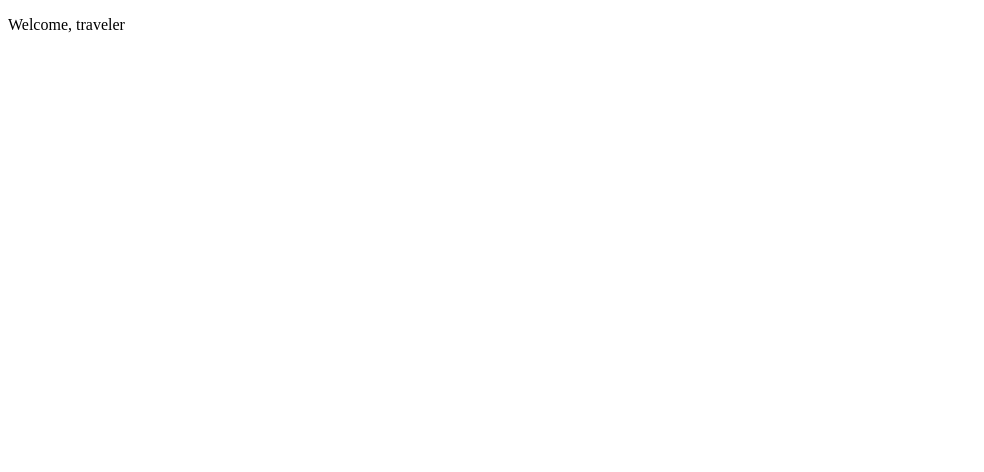
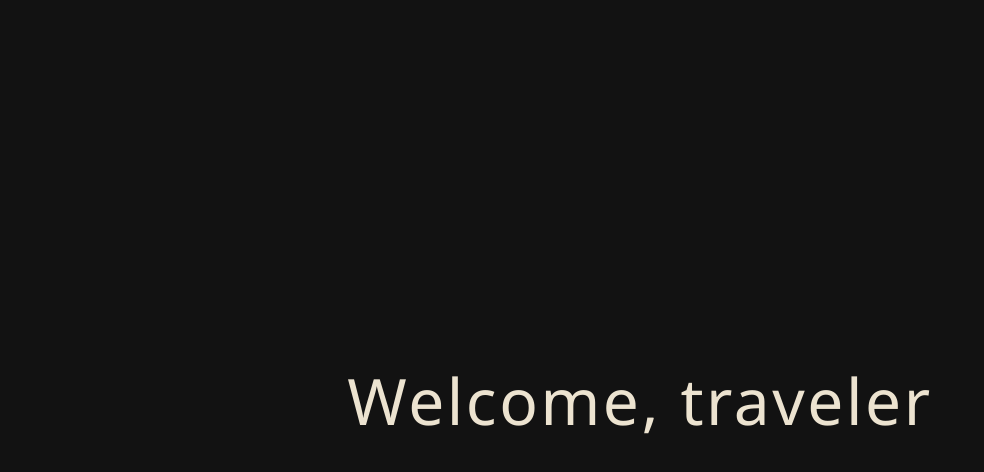
Before and after one commit to ahmetolsen/home, a plain HTML site: page index.html in a window 1280 px wide. Shown: the whole page, without its empty margins (0-984 px from the left). Drawn offline with Linux system fonts and the light colour scheme.

Commit message:
Modify title and welcome message in index.html
Updated the title and changed the welcome message from a paragraph to a heading.

```diff
--- a/index.html
+++ b/index.html
@@ -2,10 +2,31 @@
 <html lang="en">
 <head>
   <meta charset="UTF-8">
-  <meta name="viewport" content="width=device-width, initial-scale=1">
-  <title>My Website</title>
+  <meta name="viewport" content="width=device-width, initial-scale=1.0">
+  <title>Welcome, traveler</title>
+  <style>
+    html, body {
+      height: 100%;
+      margin: 0;
+    }
+    body {
+      display: flex;
+      align-items: center;
+      justify-content: center;
+      background: #121212;
+      color: #ece3d0;
+      font-family: "Segoe UI", Helvetica, Arial, sans-serif;
+    }
+    h1 {
+      font-weight: normal;
+      font-size: clamp(2rem, 6vw, 4rem);
+      letter-spacing: 0.04em;
+      text-align: center;
+      padding: 0 16px;
+    }
+  </style>
 </head>
 <body>
-  <p>Welcome, traveler</p>
+  <h1>Welcome, traveler</h1>
 </body>
 </html>
```
